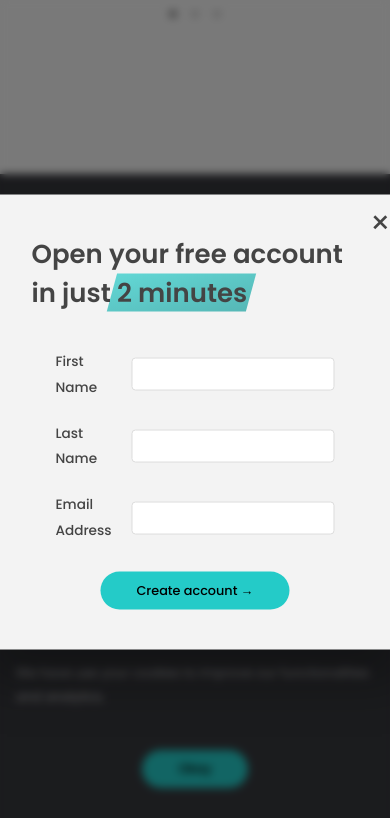
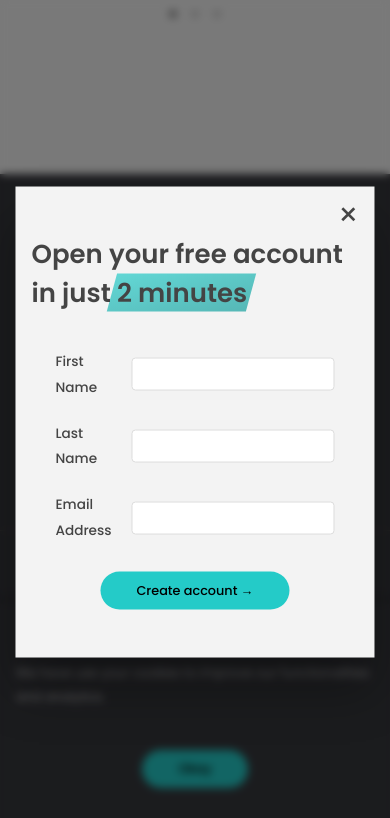
Before and after one commit to shohan-pherones/tera-guard, a plain HTML site: page index.html in a window 390 px wide. Both pictures are taken after a click on the button "Claim your free account today". Shown: the part 3579-4397 px from the top of the page. Drawn offline with Linux system fonts and the light colour scheme.

Commit message:
modal fixed

```diff
--- a/style.css
+++ b/style.css
@@ -859,4 +859,10 @@ h4 {
   .slide {
     height: 90rem;
   }
+
+  .modal {
+    max-width: 50rem;
+    background-color: #f3f3f3;
+    padding: 6rem 2rem;
+  }
 }
```
